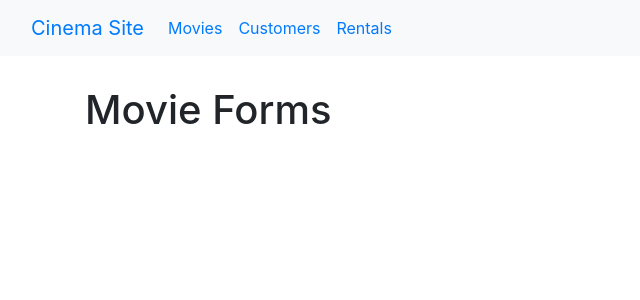
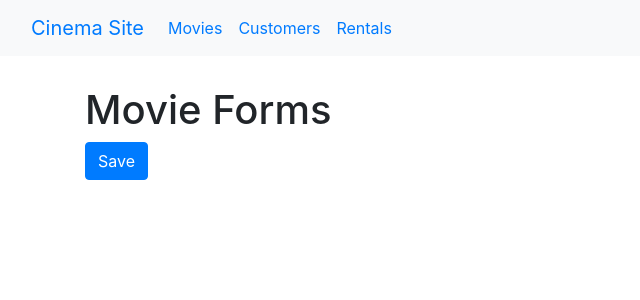
Before and after one commit to Ngeti258/Cinema-site, a React (Create React App) app: page /moviesforms in a window 1280 px wide. Shown: the top 300 px of the page, without its empty margins (0-640 px from the left). Built offline with nearby package versions, Linux system fonts and the light colour scheme.

Commit message:
Update movieForm.jsx

```diff
--- a/src/components/movieForm.jsx
+++ b/src/components/movieForm.jsx
@@ -1,7 +1,11 @@
 import React from 'react'
 
-const MovieForm = ({match}) => {
-    return <h1>Movie Forms{ match.params.id}</h1>;
+const MovieForm = ({match,history}) => {
+    return <div>
+        <h1>Movie Forms{ match.params.id}</h1>
+        <button className="btn btn-primary" onClick={()=>
+        history.push('/movies')}>Save</button>
+    </div>;
 }
 
 export default MovieForm;
```
